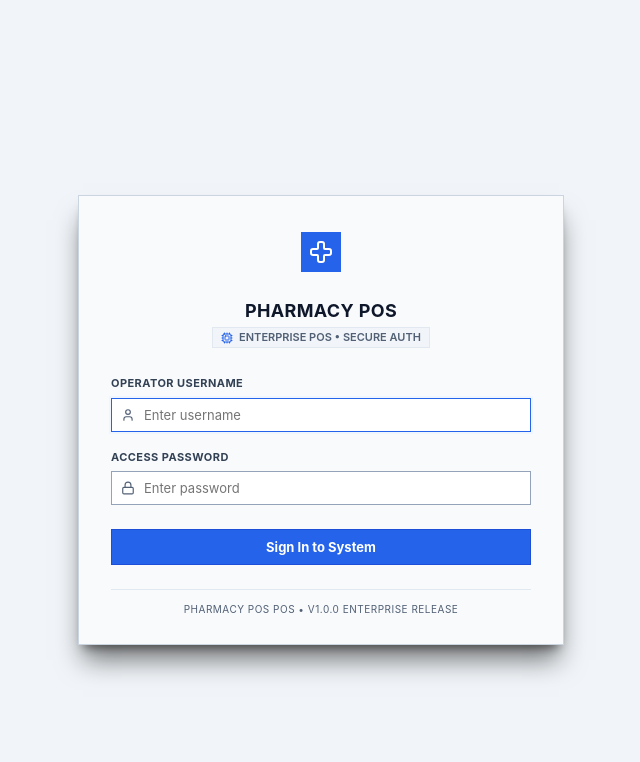
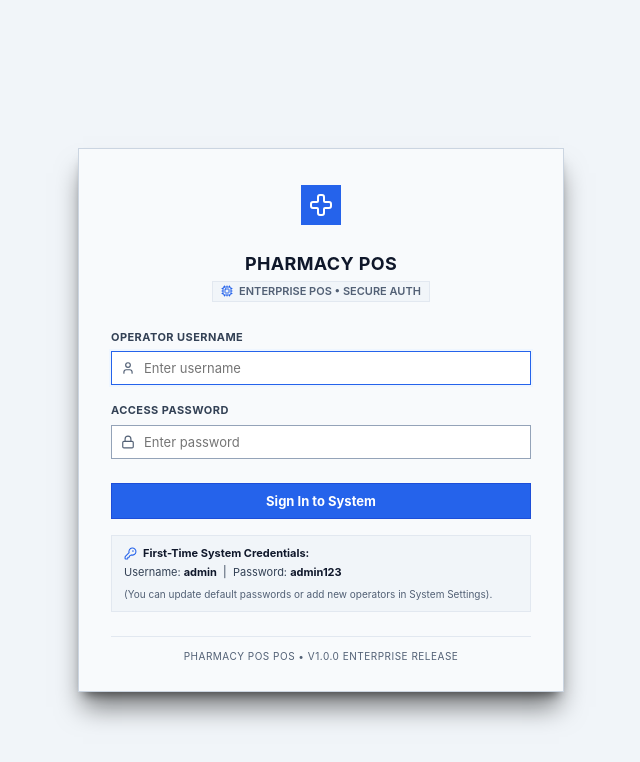
Before and after one commit to langratia/langratia-pharmacy, a React (Vite) app in the folder frontend/: page / in a window 1280 px wide. Shown: the top 762 px of the page, without its empty margins (319-959 px from the left). Built offline with nearby package versions, Linux system fonts and the light colour scheme; a web font is replaced by a local one.

Commit message:
fix: add first-time login credentials guide and set Wails window to maximized with native titlebar

```diff
--- a/frontend/src/features/auth/LoginPage.tsx
+++ b/frontend/src/features/auth/LoginPage.tsx
@@ -1,5 +1,5 @@
 import React, { useState } from 'react';
-import { Cross, Lock, User as UserIcon, ShieldAlert, Cpu } from 'lucide-react';
+import { Cross, Lock, User as UserIcon, ShieldAlert, Cpu, KeyRound } from 'lucide-react';
 import { useAuth } from '../../context/AuthContext';
 import { usePharmacy } from '../../context/PharmacyContext';
 
@@ -209,6 +209,29 @@ export const LoginPage: React.FC = () => {
           </button>
         </form>
 
+        {/* First-Time Setup Credentials Guidance Banner */}
+        <div style={{
+          marginTop: '16px',
+          padding: '10px 12px',
+          backgroundColor: 'var(--color-bg-base)',
+          border: '1px solid var(--color-border-subtle)',
+          borderRadius: '0px',
+          fontSize: '11px',
+          color: 'var(--color-text-secondary)',
+          display: 'flex',
+          flexDirection: 'column',
+          gap: '4px',
+          textAlign: 'left'
+        }}>
+          <div style={{ fontWeight: 700, color: 'var(--color-text-primary)', display: 'flex', alignItems: 'center', gap: '6px' }}>
+            <KeyRound size={13} style={{ color: 'var(--color-accent-base)' }} /> First-Time System Credentials:
+          </div>
+          <div>Username: <strong style={{ color: 'var(--color-text-primary)' }}>admin</strong> &nbsp;|&nbsp; Password: <strong style={{ color: 'var(--color-text-primary)' }}>admin123</strong></div>
+          <div style={{ fontSize: '10px', color: 'var(--color-text-muted)', marginTop: '2px' }}>
+            (You can update default passwords or add new operators in System Settings).
+          </div>
+        </div>
+
         <div style={{
           marginTop: '24px',
           paddingTop: '12px',
```
Also changed, not shown: 1 other file (tests, documents, lock files or other folders).
